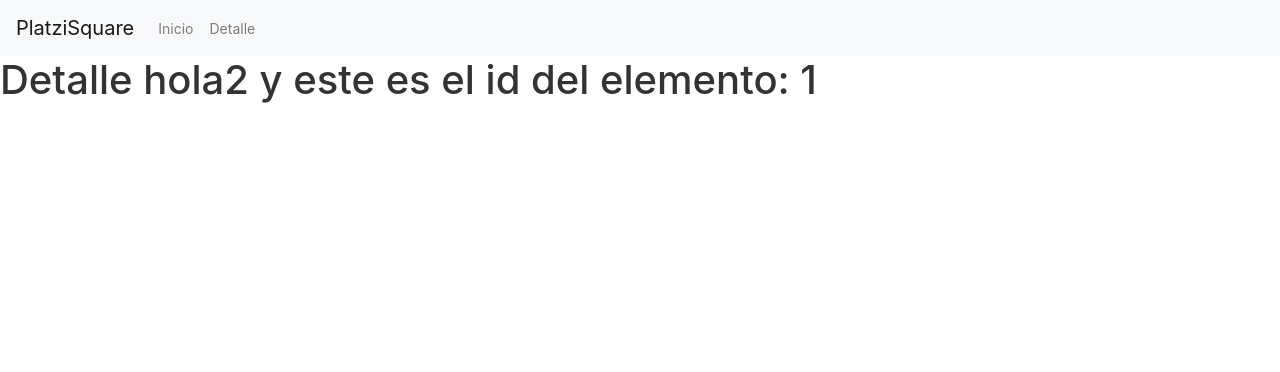
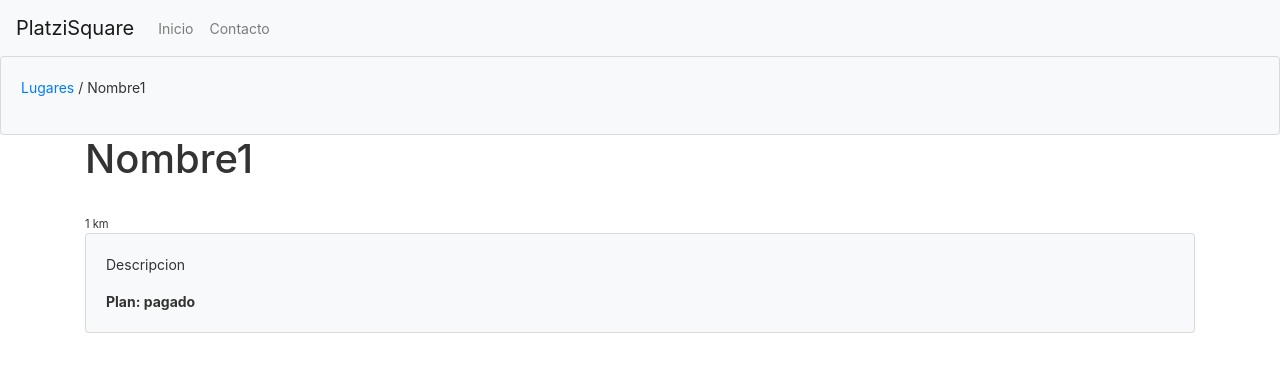
Before and after one commit to janmjesus/Angular4Practica, an Angular app in the folder platzi-square/: page /detalle/1 in a window 1280 px wide. Shown: the top 372 px of the page. Built offline with nearby package versions, Linux system fonts and the light colour scheme; what @agm/core would draw is missing.

Commit message:
Servicios

```diff
--- a/platzi-square/src/app/app.component.html
+++ b/platzi-square/src/app/app.component.html
@@ -338,8 +338,10 @@
       <li class="nav-item" routerLinkActive="active">
         <a class="nav-link" routerLink="/lugares">Inicio <span class="sr-only">(current)</span></a>
       </li>
+
+
       <li class="nav-item" routerLinkActive="active">
-        <a class="nav-link" routerLink="/detalle/4">Detalle</a>
+        <a class="nav-link" routerLink="/contacto">Contacto</a>
       </li>
 
     </ul>
--- a/platzi-square/src/app/app.module.ts
+++ b/platzi-square/src/app/app.module.ts
@@ -12,11 +12,13 @@ import { BrowserAnimationsModule } from "@angular/platform-browser/animations";
 import { Routes,RouterModule } from "@angular/router";
 import {DetalleComponent} from "./detalle/detalle.component";
 import {LugaresComponent} from "./lugares/lugares.component";
+import {ContactoComponent} from "./contacto/contacto.component";
 
 const appRoutes:Routes = [
   {path: '', component: LugaresComponent},
   {path: 'lugares', component: LugaresComponent},
   {path: 'detalle/:id', component: DetalleComponent},
+  {path: 'contacto', component: ContactoComponent},
 
 
 
@@ -28,7 +30,8 @@ const appRoutes:Routes = [
     ResaltarDirective,
     ContarClicksDirective,
     DetalleComponent,
-    LugaresComponent
+    LugaresComponent,
+    ContactoComponent
   ],
   imports: [
     BrowserModule,
--- /dev/null
+++ b/platzi-square/src/app/contacto/contacto.component.html
@@ -0,0 +1,23 @@
+<!--<h1>Detalle {{ hola }} y este es el id del elemento: {{ idRecibido }}</h1>-->
+
+<div class="card card-body bg-light">
+
+  <p><a routerLink="/lugares">Lugares</a> / Contacto </p>
+
+</div>
+
+<div class="container">
+
+  <label>Nombre</label>
+  <input type="text" class="form-control" />
+  <br>
+  <label>Correo</label>
+  <input type="email" class="form-control" />
+  <br>
+  <label>Mensaje</label>
+  <textarea class="form-control"></textarea>
+  <br>
+  <a class="btn btn-primary">Enviar</a>
+  <a class="btn btn-default" routerLink="/lugares">Cancelar</a>
+
+</div>
--- /dev/null
+++ b/platzi-square/src/app/contacto/contacto.component.ts
@@ -0,0 +1,13 @@
+import { Component } from '@angular/core';
+
+
+@Component({
+  selector: 'app-contacto',
+  templateUrl: './contacto.component.html',
+
+})
+export class ContactoComponent {
+
+  a = 5;
+
+}
--- a/platzi-square/src/app/detalle/detalle.component.html
+++ b/platzi-square/src/app/detalle/detalle.component.html
@@ -1 +1,26 @@
-<h1>Detalle {{ hola }} y este es el id del elemento: {{ idRecibido }}</h1>
+<!--<h1>Detalle {{ hola }} y este es el id del elemento: {{ idRecibido }}</h1>-->
+
+<div class="card card-body bg-light">
+
+  <p><a routerLink="/lugares">Lugares</a> / {{ lugar.nombre }} </p>
+
+</div>
+
+<div class="container">
+
+  <h1>{{ lugar.nombre }}</h1>
+  <br>
+
+  <small>{{ lugar.distancia }} km</small>
+
+  <div class="card card-body bg-light">
+
+    <p>
+      {{ lugar.description }}
+    </p>
+
+    <b>Plan: {{ lugar.plan }}</b>
+
+  </div>
+
+</div>
--- a/platzi-square/src/app/detalle/detalle.component.ts
+++ b/platzi-square/src/app/detalle/detalle.component.ts
@@ -12,7 +12,17 @@ export class DetalleComponent {
   //let idRecibido = "";
     idRecibido = "";
 
-    constructor( private route: ActivatedRoute ){
+  lugares = [
+    {id:1,plan: 'pagado',cercania: 1, distancia: 1, nombre: "Nombre1", active: 0,description: 'Descripcion'},
+    {id:2,plan: 'gratuito',cercania: 3, distancia: 15, nombre: "Nombre2", active: 1,description: 'Descripcion'},
+    {id:3,plan: 'gratuito',cercania: 2, distancia: 5, nombre: "Nombre3", active: 0,description: 'Descripcion'},
+    {id:4,plan: 'gratuito',cercania: 3, distancia: 45, nombre: "Nombre5", active: 1,description: 'Descripcion'},
+  ];
+
+  id = null;
+  lugar = {};
+
+  constructor( private route: ActivatedRoute ){
 
       //console.log("EPAAAAAAAAA");
      //console.log( this.route.snapshot.params['id'] );
@@ -21,8 +31,19 @@ export class DetalleComponent {
       this.idRecibido = this.route.snapshot.params['id'];
       // idRecibido = this.route.snapshot.params['id'];
 
+      console.log( this.route.snapshot.queryParams['action'] );
+
+      this.id = this.route.snapshot.params['id'];
+
+       this.lugar = this.buscarLugar();
 
 
      }
 
+     buscarLugar(){
+
+      return this.lugares.filter( (lugar) => { return lugar.id == this.id } )[0] || null;
+
+     }
+
 }
--- a/platzi-square/src/app/lugares/lugares.component.html
+++ b/platzi-square/src/app/lugares/lugares.component.html
@@ -24,7 +24,7 @@
 
         <ng-container *ngFor="let lugar of lugares">
 
-          <a routerLink="/detalle/{{lugar.id}}">
+          <a routerLink="/detalle/{{lugar.id}}" [queryParams]="{action:'view'}">
             <li class="list-group-item" *ngIf="lugar.active">{{ lugar.nombre }}</li>
           </a>
 
```
